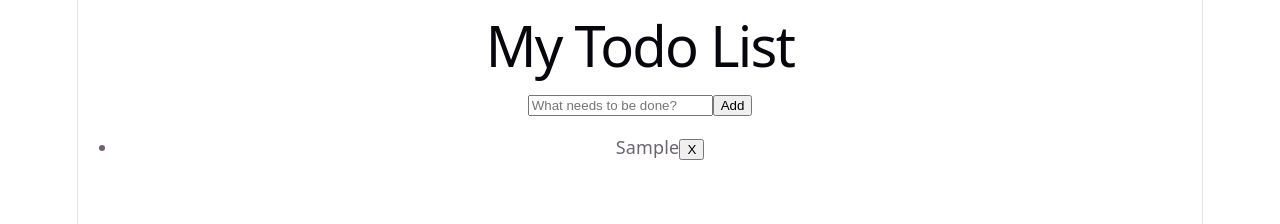
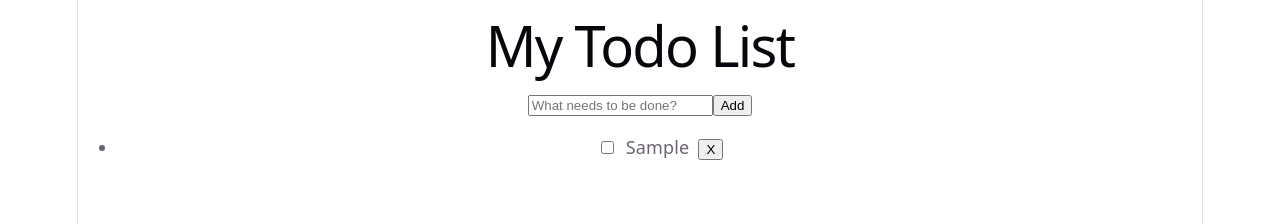
Before and after one commit to Muhammad-Abu-Bakar/react-todo-app, a React (Vite) app: page / in a window 1280 px wide. Both pictures are taken after typing "Sample" into the empty fields and a click on the button "Add". Shown: the top 224 px of the page. Built offline with nearby package versions, Linux system fonts and the light colour scheme.

Commit message:
Add mark-complete checkbox with strikethrough styling

```diff
--- a/src/App.tsx
+++ b/src/App.tsx
@@ -29,6 +29,16 @@ function App() {
     setTodos(todos.filter((todo) => todo.id !== idToDelete))
   }
 
+  function handleToggleTodo(idToToggle: string) {
+    setTodos(
+      todos.map((todo) =>
+        todo.id === idToToggle
+          ? { ...todo, completed: !todo.completed }
+          : todo
+      )
+    )
+  }
+
   return (
     <div className="app">
       <h1>My Todo List</h1>
@@ -46,7 +56,20 @@ function App() {
       <ul>
         {todos.map((todo) => (
           <li key={todo.id}>
-            {todo.text}
+            <input
+              type="checkbox"
+              checked={todo.completed}
+              onChange={() => handleToggleTodo(todo.id)}
+            />
+            <span
+              style={{
+                textDecoration: todo.completed ? 'line-through' : 'none',
+                marginLeft: '0.5rem',
+                marginRight: '0.5rem',
+              }}
+            >
+              {todo.text}
+            </span>
             <button onClick={() => handleDeleteTodo(todo.id)}>X</button>
           </li>
         ))}
```
